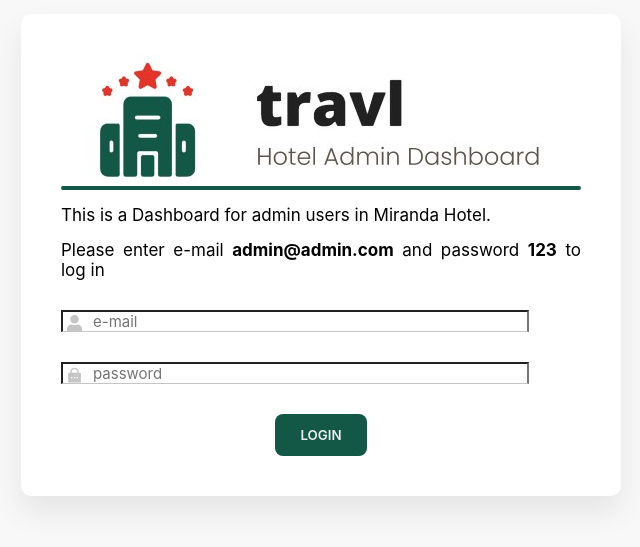
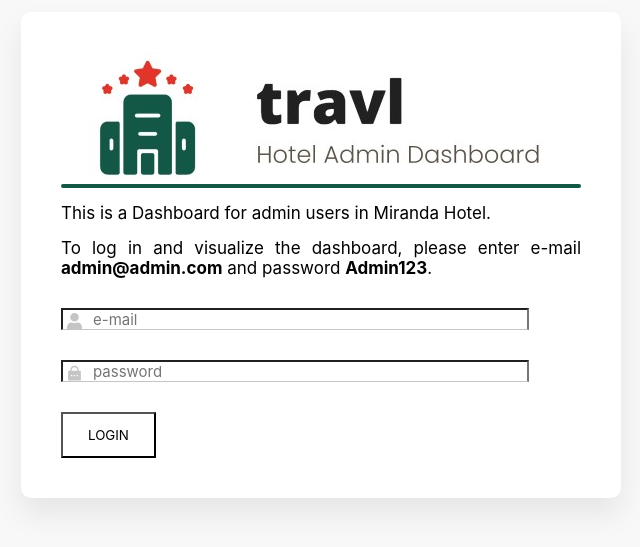
Before and after one commit to Davidrami12/miranda-dashboard, a React (Create React App) app: page /login in a window 1280 px wide. Shown: the part 145-692 px from the top of the page, without its empty margins (319-959 px from the left). Built offline with nearby package versions, Linux system fonts and the light colour scheme.

Commit message:
Finish login e2e test

```diff
--- a/src/pages/Login/Login.jsx
+++ b/src/pages/Login/Login.jsx
@@ -37,7 +37,7 @@ export const Login = ({ auth, setAuth }) => {
   const [password, setPassword] = useState("");
 
   const hardCodedMail = "admin@admin.com";
-    const hardCodedPassword = "123";
+  const hardCodedPassword = "Admin123";
 
   const validateLogin = (e) => {
     e.preventDefault();
@@ -70,18 +70,33 @@ export const Login = ({ auth, setAuth }) => {
           </LogoContainer>
           <hr></hr>
           <p>This is a Dashboard for admin users in Miranda Hotel. </p>
-                    <p>Please enter e-mail <b>admin@admin.com</b> and password <b>123</b> to log in</p>
+          <p>To log in and visualize the dashboard, please enter e-mail <b>admin@admin.com</b> and password <b>Admin123</b>.</p>
           <form onSubmit={validateLogin}>
             <InputContainer>
-                            <Input type="email" className='input-user' placeholder="e-mail" onChange={(e) => setEmail(e.target.value)}></Input>
+                <Input
+                  type="email"
+                  data-cy="email"
+                  className='input-mail'
+                  placeholder="e-mail"
+                  onChange={(e) => setEmail(e.target.value)}/>
                 <Icon><FaUser className='input-icon'></FaUser></Icon>
             </InputContainer>
             <InputContainer>
-                            <Input type="password" className='input-pass' placeholder="password" onChange={(e) => setPassword(e.target.value)}></Input>
+              <Input
+                type="password"
+                data-cy="password"
+                className='input-pass'
+                placeholder="password"
+                onChange={(e) => setPassword(e.target.value)}/>
               <Icon><RiLockPasswordFill className='input-icon'></RiLockPasswordFill></Icon>
             </InputContainer>
             <ErrorMessage className="error"> </ErrorMessage>
-                        <Button type="login" text="LOGIN"></Button>
+            <Button
+              type="button"
+              text="LOGIN"
+              data-cy="submit">
+                LOGIN
+            </Button>
           </form>
         </LoginCard>
       </LoginContainer>
```
Also changed, not shown: 1 other file (tests, documents, lock files or other folders). Lines whose indentation alone changed are shown as unchanged.
